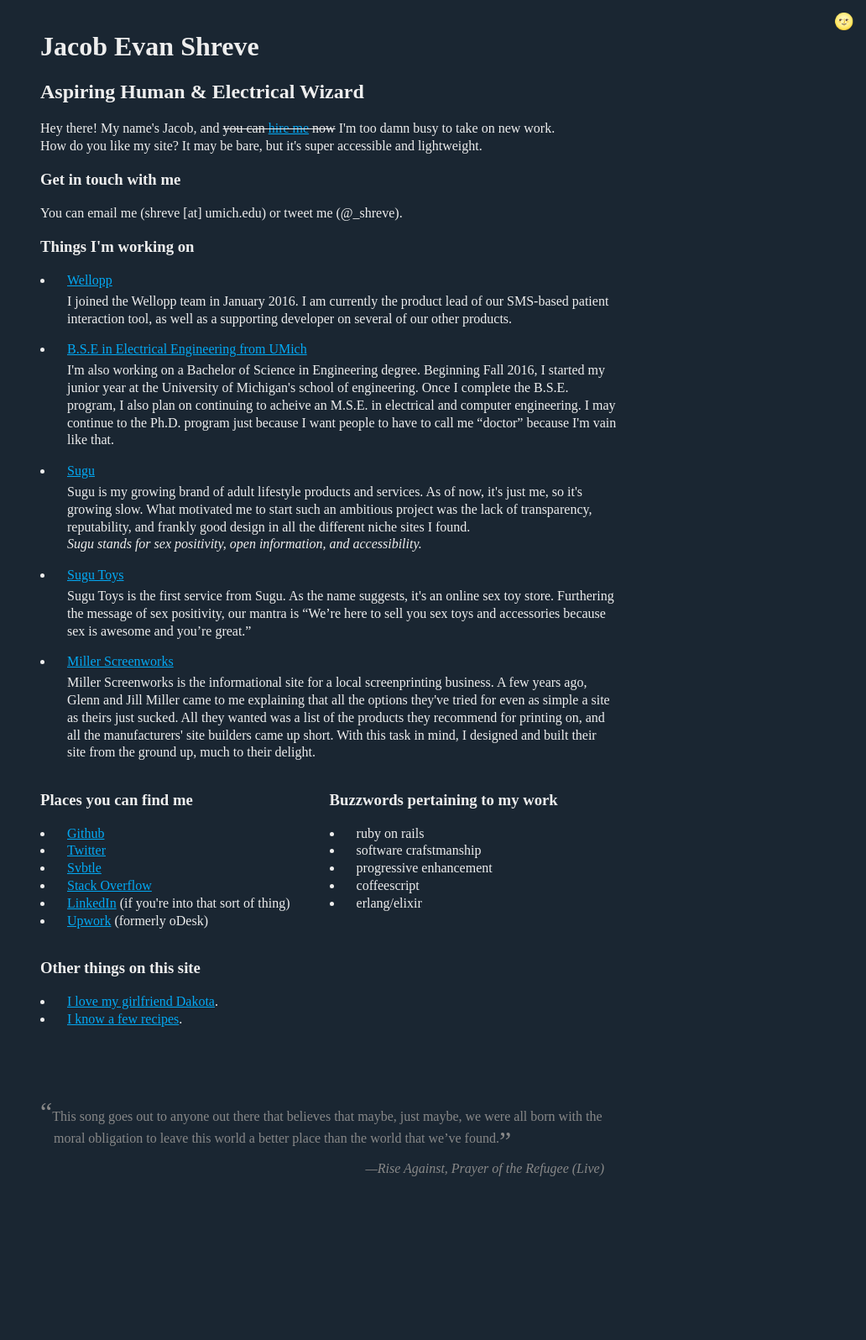
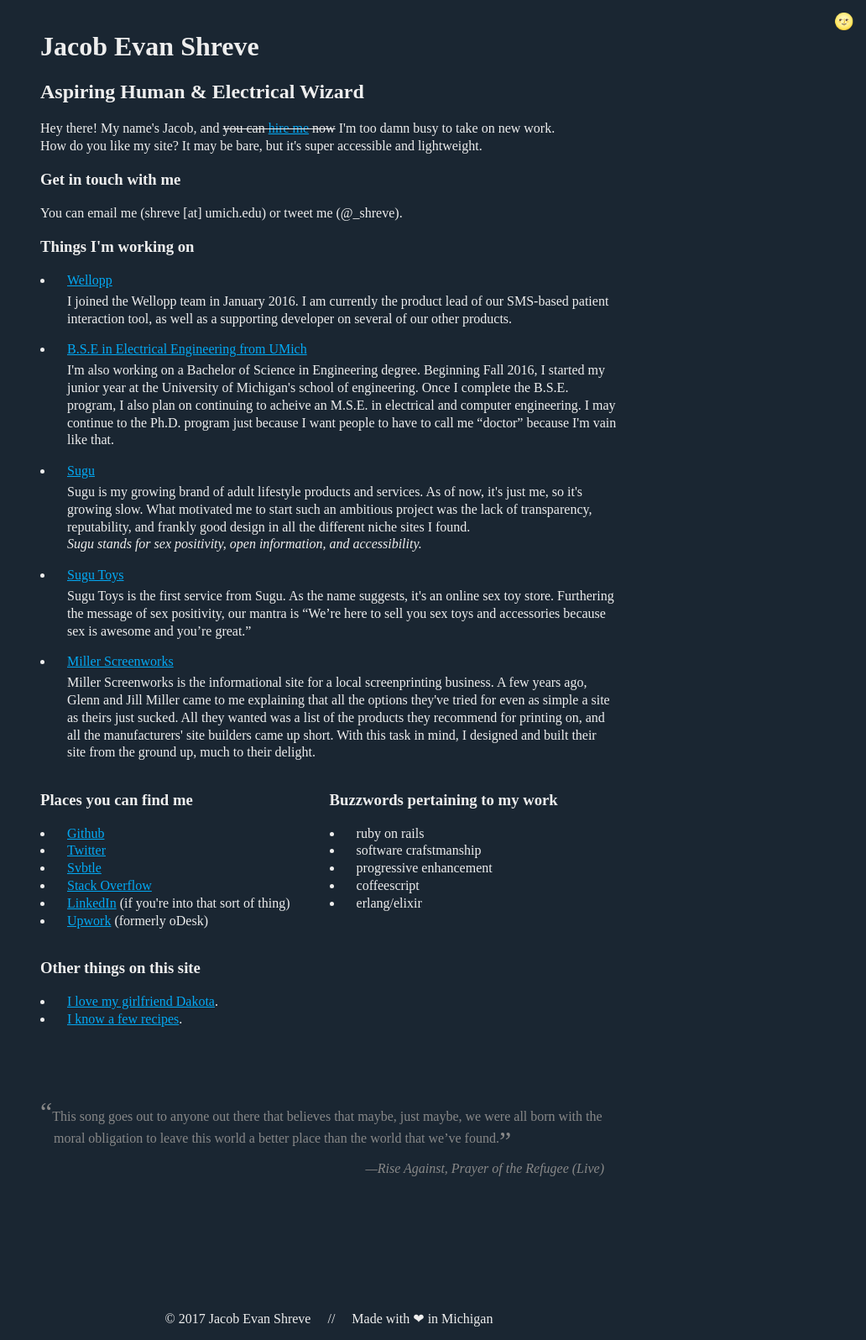
Before and after one commit to shreve/shreve.io, a Jekyll site: the page built from index.html, in a window 1280 px wide. Shown: the whole page at 84% size, without its empty margins (248-1280 px from the left). Built offline with Jekyll 4.4.1, drawn with Linux system fonts in a browser that asks for light colours; before the commit the page ends 1561 px from its top, so only the background shows below that.

Commit message:
Add footer

```diff
--- a/_layouts/page.html
+++ b/_layouts/page.html
@@ -17,8 +17,15 @@
     <div class="wrapper">
       <div class="content">
         {{ content }}
+
+        <footer>
+          <span class="chunk">&copy; {{ site.time | date: '%Y' }} Jacob Evan Shreve</span>
+          <span class="spacer">//</span>
+          <span class="chunk">Made with &#x2764; in Michigan</span>
+        </footer>
       </div>
     </div>
+
 
     <script type="text/javascript">
      var darkLink = document.createElement('a');
--- a/css/main.sass
+++ b/css/main.sass
@@ -27,8 +27,19 @@
     padding: 1em
     height: 100%
     max-width: 45em
-    padding-bottom: 5em
-    margin-bottom: 5em
+    margin: 0 auto 10em
+
+footer
+  width: 100%
+  text-align: center
+  margin-top: 10em
+
+  .chunk
+    white-space: nowrap
+
+  .spacer
+    display: inline-block
+    padding: 0 1em
 
 li, p
   line-height: 1.3
```
